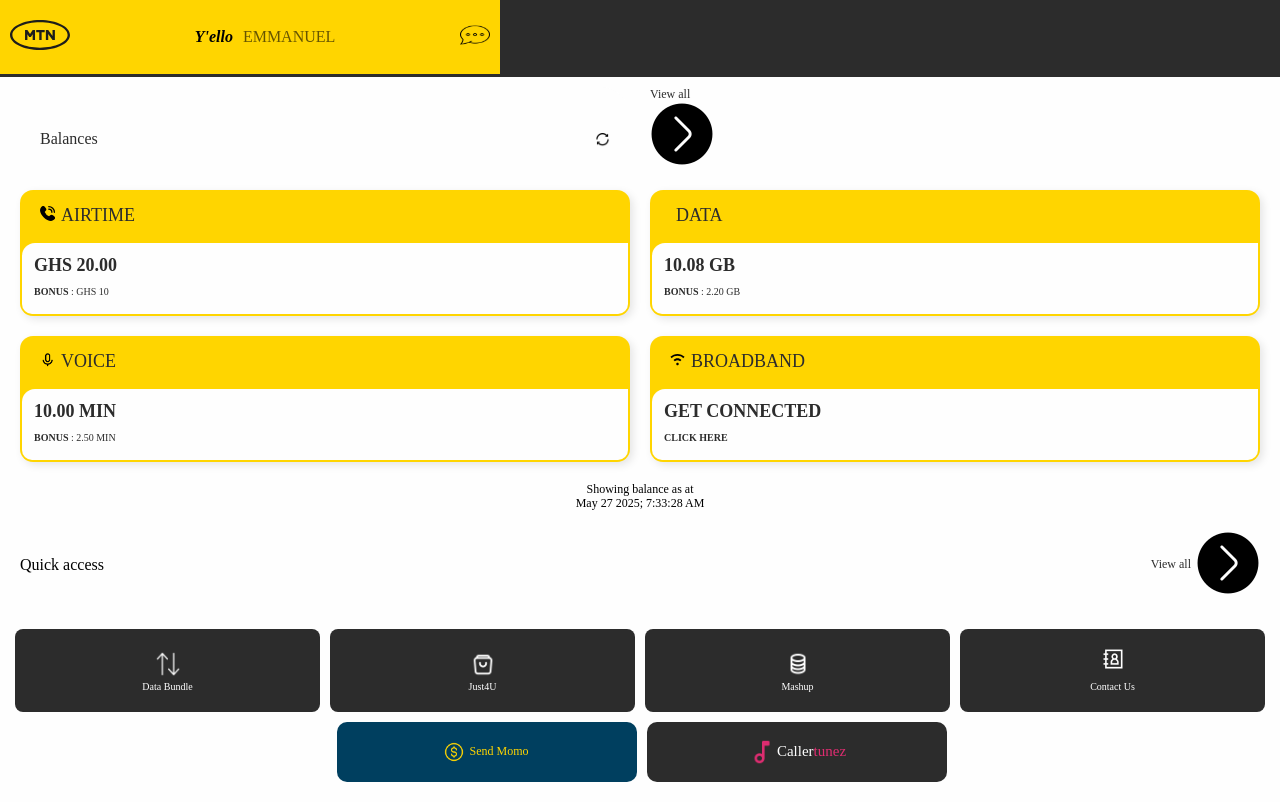
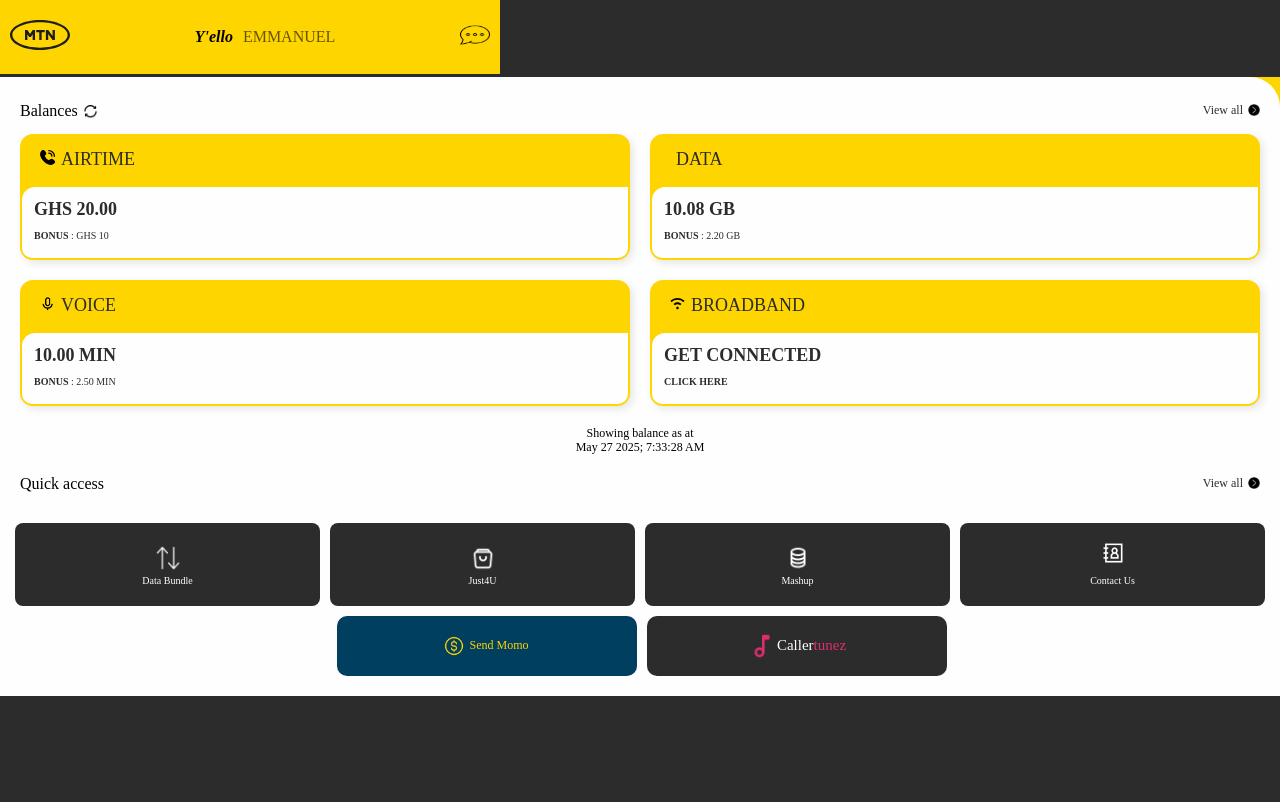
Before and after one commit to bigboyemma20/MyMTN-Clone, a plain HTML site: page index.html in a window 1280 px wide. Drawn offline with Linux system fonts and the light colour scheme; a web font is replaced by a local one.

Commit message:
minor changes to balance header

```diff
--- a/index.html
+++ b/index.html
@@ -36,18 +36,24 @@
 
     </header>
 
-    <section class="balance-section">
-      <div class="balance-header">
+    <section class="balance-header">
+      <div class="balance-and-refresh-icon">
         <div class="balances">Balances
         </div>
-
         <div class="balance-refresh"><a href=""><img class="refresh" src="./images/refresh.png" aria-hidden="true" alt=""></a>
         </div>
       </div>
-      <div class="view-header">
+      <div class="view-all-container">
         <div class="view-all"><a href="">View all</a></div>
-      <div class="view-all-icon"><a href=""><img class="angle-right" src="./images/angle-small-right.png" aria-hidden="true" alt=""></a></div>
+        <div class="angle-right-container">
+          <a href=""><img class="angle-right-icon" src="./images/angle-small-right.png" alt="">
+        </div></a>
       </div>
+
+    </section>
+
+
+    <section class="balance-section">
 
       <div class="airtime-container">
         <a href=""><div class="call-icon-airtime">
@@ -123,7 +129,7 @@
       <div class="view-all-container">
         <div class="view-all"><a href="">View all</a></div>
         <div class="angle-right-container">
-          <a href=""><img src="./images/angle-small-right.png" alt="">
+          <a href=""><img class="angle-right-icon" src="./images/angle-small-right.png" alt="">
         </div></a>
       </div>
 
```
